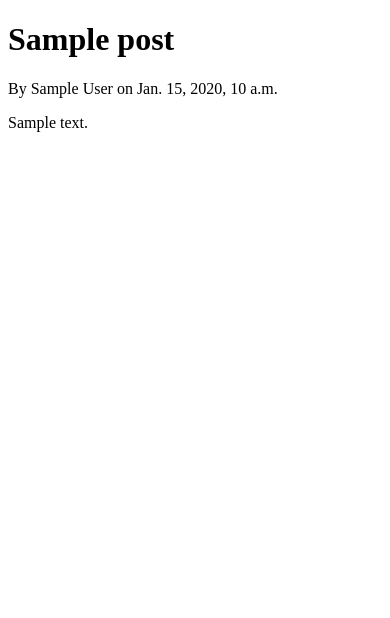
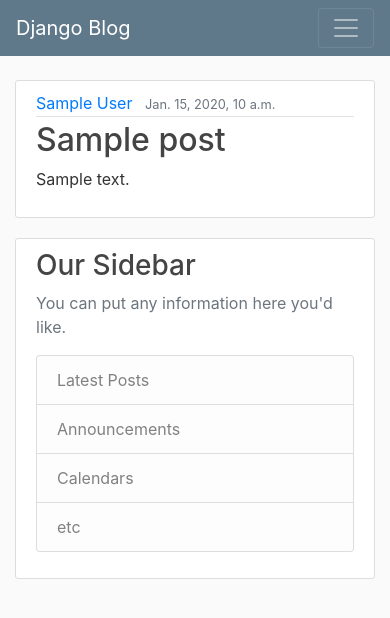
Before and after one commit to Shreeji1507/django, a Django app: template blog/templates/blog/home.html in a window 390 px wide. Shown: the top 618 px of the page. Run offline with Django 3.2, Linux system fonts and the light colour scheme; the template is opened without the code that fills it: most values are stand-ins (such as "Sample title", 1, 10 or a date in 2020); parts of the project's set-up code (start-up, migrations or seed data) failed here and were passed over; some libraries are stand-ins or nearby versions.

Commit message:
style added

```diff
--- /dev/null
+++ b/blog/static/blog/main.css
@@ -0,0 +1,84 @@
+body {
+    background: #fafafa;
+    color: #333333;
+    margin-top: 5rem;
+  }
+
+  h1, h2, h3, h4, h5, h6 {
+    color: #444444;
+  }
+
+  ul {
+    margin: 0;
+  }
+
+  .bg-steel {
+    background-color: #5f788a;
+  }
+
+  .site-header .navbar-nav .nav-link {
+    color: #cbd5db;
+  }
+
+  .site-header .navbar-nav .nav-link:hover {
+    color: #ffffff;
+  }
+
+  .site-header .navbar-nav .nav-link.active {
+    font-weight: 500;
+  }
+
+  .content-section {
+    background: #ffffff;
+    padding: 10px 20px;
+    border: 1px solid #dddddd;
+    border-radius: 3px;
+    margin-bottom: 20px;
+  }
+
+  .article-title {
+    color: #444444;
+  }
+
+  a.article-title:hover {
+    color: #428bca;
+    text-decoration: none;
+  }
+
+  .article-content {
+    white-space: pre-line;
+  }
+
+  .article-img {
+    height: 65px;
+    width: 65px;
+    margin-right: 16px;
+  }
+
+  .article-metadata {
+    padding-bottom: 1px;
+    margin-bottom: 4px;
+    border-bottom: 1px solid #e3e3e3
+  }
+
+  .article-metadata a:hover {
+    color: #333;
+    text-decoration: none;
+  }
+
+  .article-svg {
+    width: 25px;
+    height: 25px;
+    vertical-align: middle;
+  }
+
+  .account-img {
+    height: 125px;
+    width: 125px;
+    margin-right: 20px;
+    margin-bottom: 16px;
+  }
+
+  .account-heading {
+    font-size: 2.5rem;
+  }
--- a/blog/templates/blog/base.html
+++ b/blog/templates/blog/base.html
@@ -1,6 +1,21 @@
+{% load static %}
 <!DOCTYPE html>
 <html lang="en">
   <head>
+    <meta charset="utf-8" />
+    <meta
+      name="viewport"
+      content="width=device-width, initial-scale=1, shrink-to-fit=no"
+    />
+
+    <!-- Bootstrap CSS -->
+    <link
+      rel="stylesheet"
+      href="https://maxcdn.bootstrapcdn.com/bootstrap/4.0.0/css/bootstrap.min.css"
+      integrity="sha384-Gn5384xqQ1aoWXA+058RXPxPg6fy4IWvTNh0E263XmFcJlSAwiGgFAW/dAiS6JXm"
+      crossorigin="anonymous"
+    />
+    <link rel="stylesheet" type="text/css" href="{% static 'blog/main.css' %}">
     {% if title %}
     <title>Django Blog - {{ title }}</title>
     {% else %}
@@ -8,8 +23,64 @@
     {% endif %}
   </head>
   <body>
-    {% block content %}
+    <header class="site-header">
+      <nav class="navbar navbar-expand-md navbar-dark bg-steel fixed-top">
+        <div class="container">
+          <a class="navbar-brand mr-4" href="{% url 'blog-home' %}">Django Blog</a>
+          <button class="navbar-toggler" type="button" data-toggle="collapse" data-target="#navbarToggle" aria-controls="navbarToggle" aria-expanded="false" aria-label="Toggle navigation">
+          <span class="navbar-toggler-icon"></span>
+          </button>
+          <div class="collapse navbar-collapse" id="navbarToggle">
+            <div class="navbar-nav mr-auto">
+              <a class="nav-item nav-link" href="{% url 'blog-home' %}">Home</a>
+              <a class="nav-item nav-link" href="{% url 'blog-about' %}">About</a>
+            </div>
+            <!-- Navbar Right Side -->
+            <div class="navbar-nav">
+              <a class="nav-item nav-link" href="#">Login</a>
+              <a class="nav-item nav-link" href="#">Register</a>
+            </div>
+          </div>
+        </div>
+      </nav>
+    </header>
 
-    {% endblock %}
+    <main role="main" class="container">
+      <div class="row">
+        <div class="col-md-8">
+          {% block content %}{% endblock %}
+        </div>
+        <div class="col-md-4">
+          <div class="content-section">
+            <h3>Our Sidebar</h3>
+            <p class='text-muted'>You can put any information here you'd like.
+              <ul class="list-group">
+                <li class="list-group-item list-group-item-light">Latest Posts</li>
+                <li class="list-group-item list-group-item-light">Announcements</li>
+                <li class="list-group-item list-group-item-light">Calendars</li>
+                <li class="list-group-item list-group-item-light">etc</li>
+              </ul>
+            </p>
+          </div>
+        </div>
+      </div>
+    </main>
+
+
+    <script
+      src="https://code.jquery.com/jquery-3.2.1.slim.min.js"
+      integrity="sha384-KJ3o2DKtIkvYIK3UENzmM7KCkRr/rE9/Qpg6aAZGJwFDMVNA/GpGFF93hXpG5KkN"
+      crossorigin="anonymous"
+    ></script>
+    <script
+      src="https://cdnjs.cloudflare.com/ajax/libs/popper.js/1.12.9/umd/popper.min.js"
+      integrity="sha384-ApNbgh9B+Y1QKtv3Rn7W3mgPxhU9K/ScQsAP7hUibX39j7fakFPskvXusvfa0b4Q"
+      crossorigin="anonymous"
+    ></script>
+    <script
+      src="https://maxcdn.bootstrapcdn.com/bootstrap/4.0.0/js/bootstrap.min.js"
+      integrity="sha384-JZR6Spejh4U02d8jOt6vLEHfe/JQGiRRSQQxSfFWpi1MquVdAyjUar5+76PVCmYl"
+      crossorigin="anonymous"
+    ></script>
   </body>
 </html>
--- a/blog/templates/blog/home.html
+++ b/blog/templates/blog/home.html
@@ -1,8 +1,15 @@
 {% extends 'blog/base.html' %}
 {% block content %}
     {% for post in posts %}
-        <h1>{{ post.title }}</h1>
-        <p>By {{ post.author }} on {{ post.date_posted }} </p>
-        <p>{{ post.content }}</p>
+        <article class="media content-section">
+            <div class="media-body">
+            <div class="article-metadata">
+                <a class="mr-2" href="#">{{ post.author }}</a>
+                <small class="text-muted">{{ post.date_posted }}</small>
+            </div>
+            <h2><a class="article-title" href="#">{{ post.title }}</a></h2>
+            <p class="article-content">{{ post.content }}</p>
+            </div>
+        </article>
     {% endfor %}
 {% endblock content %}
--- a/blog/views.py
+++ b/blog/views.py
@@ -1,4 +1,4 @@
-from django.shortcuts import render
+    from django.shortcuts import render
 
 posts = [
     {
```
Lines whose indentation alone changed are shown as unchanged.
